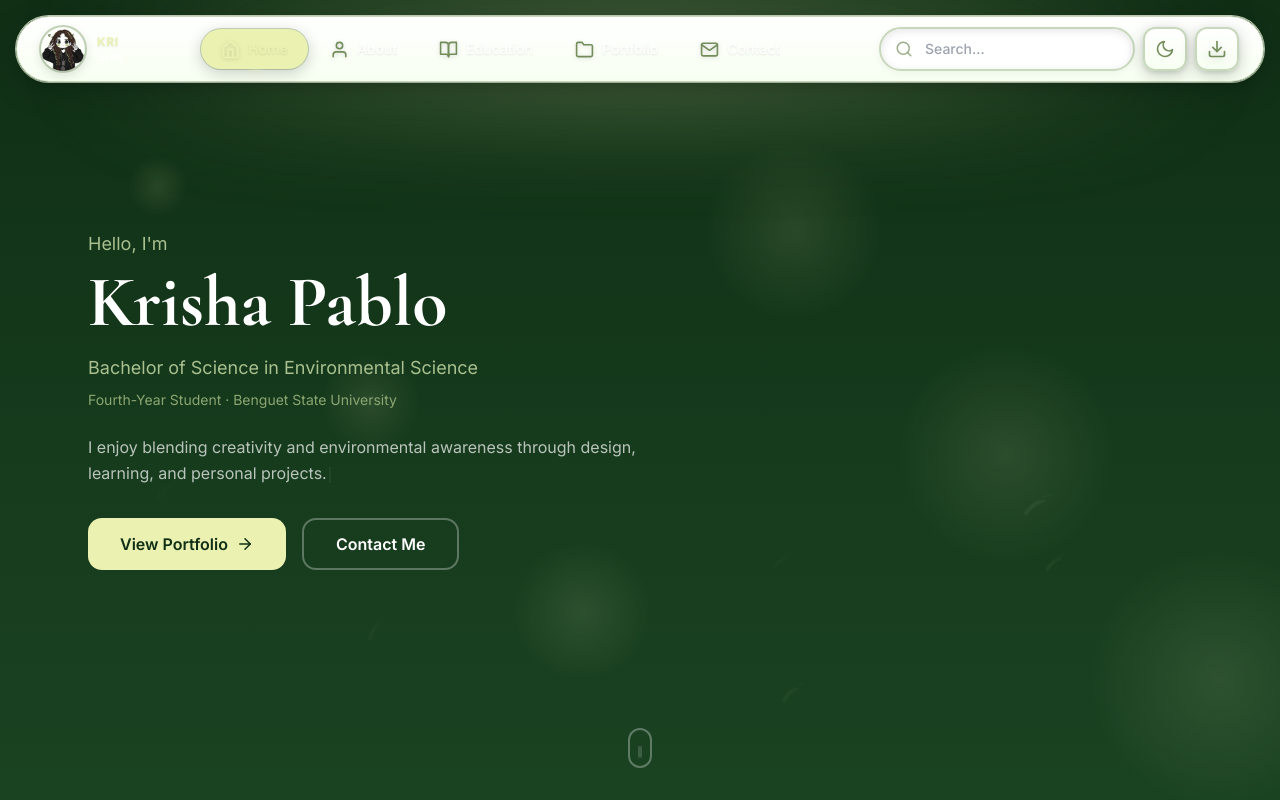
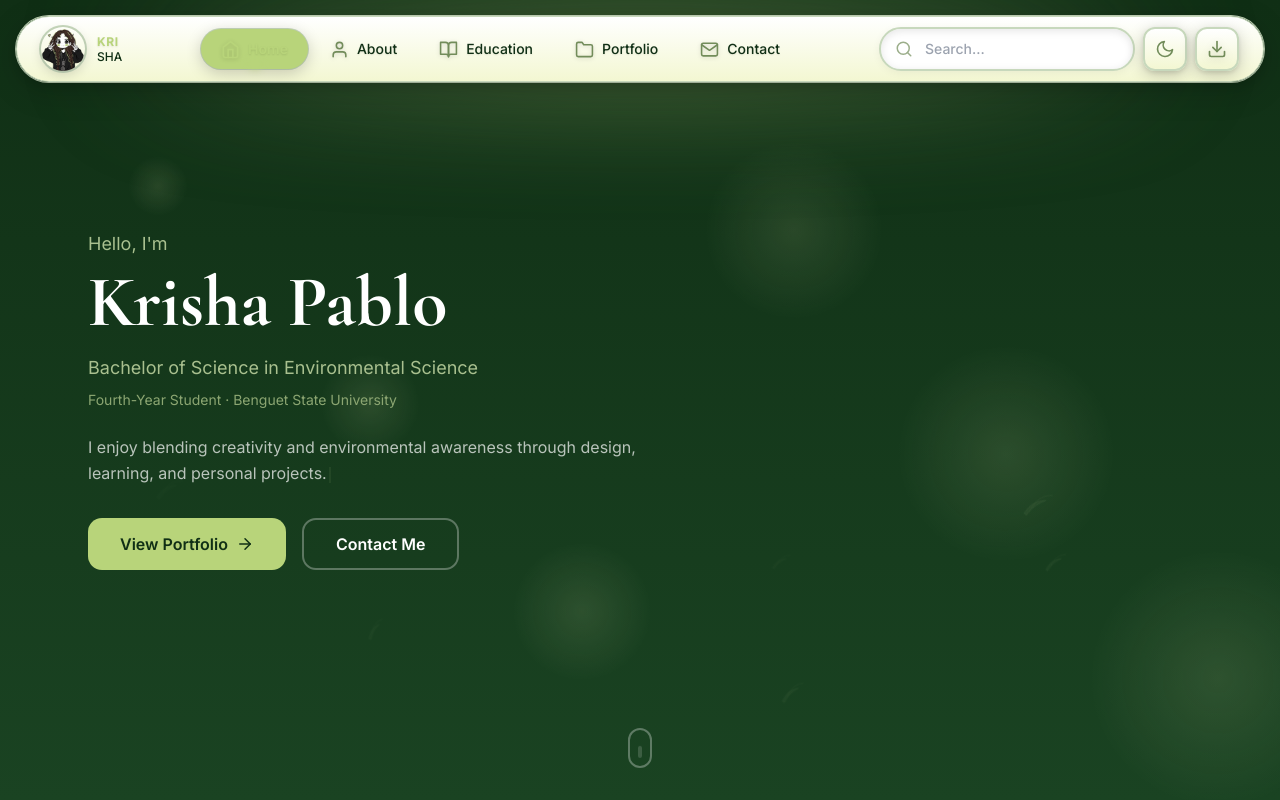
Before and after one commit to pablokrsh/Krisha-Online-Portfolio, a React (Vite) app: page / in a window 1280 px wide. Shown: the top 800 px of the page. Built offline with nearby package versions, Linux system fonts and the light colour scheme.

Commit message:
Update navbar: light green/khaki theme, wider neumorphic pill, solid 3D buttons, glow behind pill, readable text

```diff
--- a/src/index.css
+++ b/src/index.css
@@ -3,15 +3,15 @@
 @tailwind utilities;
 
 :root {
-  /* Light Theme (Default) */
+  /* Light Theme (Default) - Light Green / Khaki Dominant */
   --background: #EBFADC;
   --surface: #FFFFFF;
-  --surface-secondary: #F7FFF1;
+  --surface-secondary: #F3F7D2;
 
   --primary: #102F15;
   --secondary: #728C5A;
-  --accent: #EAF1B1;
-  --accent-light: #F3F7D2;
+  --accent: #B8D47A;
+  --accent-light: #EAF1B1;
 
   --text-primary: #102F15;
   --text-secondary: #486047;
@@ -28,22 +28,23 @@
   --icon: #728C5A;
   --icon-hover: #EAF1B1;
 
-  --navbar-bg: rgba(16,47,21,.92);
-  --navbar-text: #FFFFFF;
+  --navbar-bg: linear-gradient(180deg, #E8F5C9 0%, #D4E8A3 100%);
+  --navbar-text: #102F15;
+  --navbar-border: #B8D47A;
 
-  --btn-primary-bg: #102F15;
+  --btn-primary-bg: #5A7C3E;
   --btn-primary-text: #FFFFFF;
-  --btn-primary-hover: #1A4322;
+  --btn-primary-hover: #4A6B32;
 
   --btn-secondary-bg: transparent;
-  --btn-secondary-text: #102F15;
-  --btn-secondary-border: #102F15;
-  --btn-secondary-hover-bg: #102F15;
+  --btn-secondary-text: #5A7C3E;
+  --btn-secondary-border: #5A7C3E;
+  --btn-secondary-hover-bg: #5A7C3E;
   --btn-secondary-hover-text: #FFFFFF;
 
-  --btn-accent-bg: #EAF1B1;
+  --btn-accent-bg: #B8D47A;
   --btn-accent-text: #102F15;
-  --btn-accent-hover: #DCE88D;
+  --btn-accent-hover: #A8C46A;
 
   --input-bg: #FFFFFF;
   --input-text: #102F15;
```
